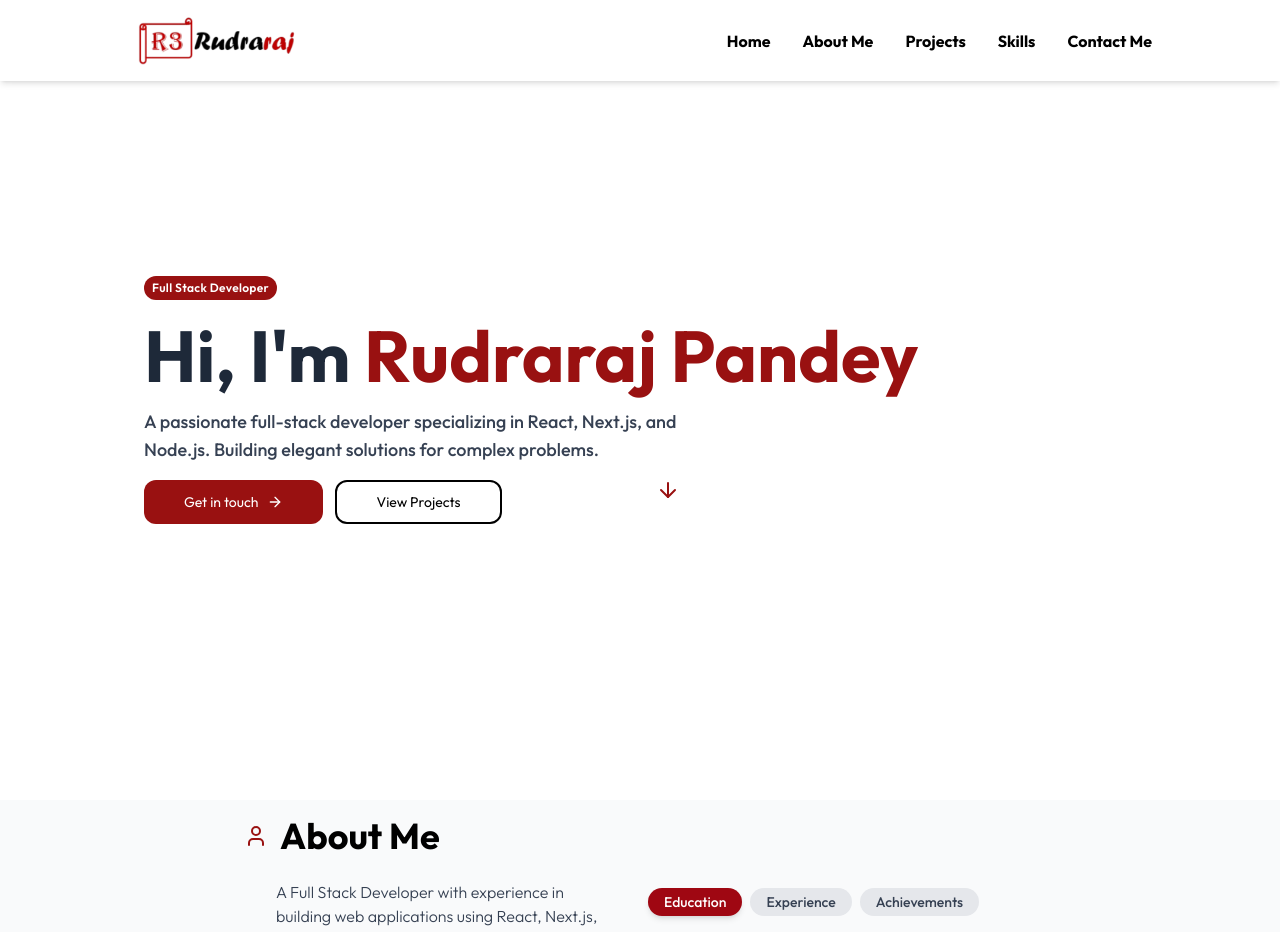
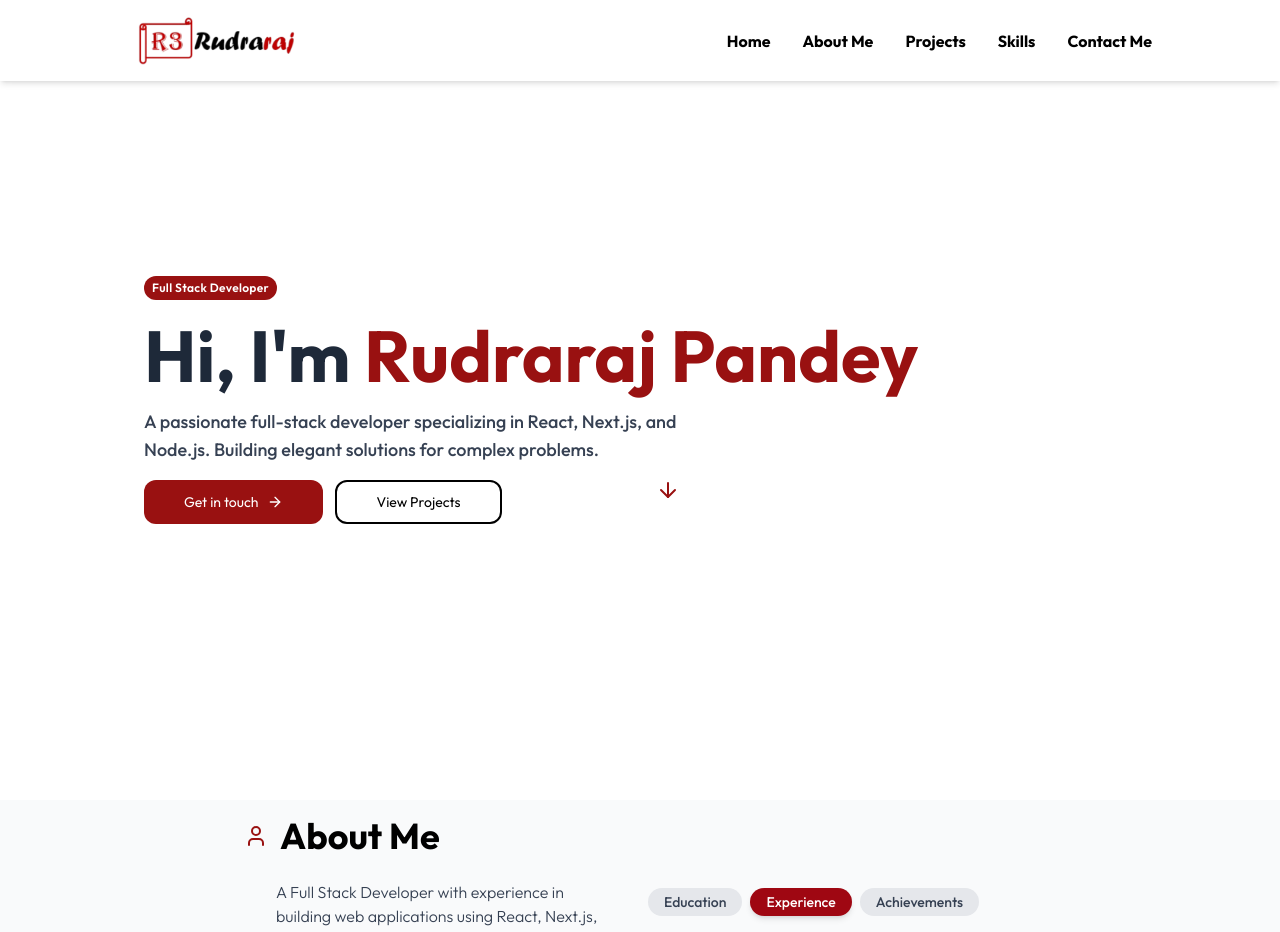
Before and after one commit to heelR3/rudraraj-pandey, a React (Vite) app: page / in a window 1280 px wide. Shown: the top 932 px of the page. Built offline with nearby package versions, Linux system fonts and the light colour scheme.

Commit message:
Update AboutMe.jsx

```diff
--- a/src/components/AboutMe.jsx
+++ b/src/components/AboutMe.jsx
@@ -3,7 +3,7 @@ import React, { useEffect, useState } from 'react'
 
 const AboutMe = () => {
 
-  const [activeTab, setActiveTab] = useState("Education")
+  const [activeTab, setActiveTab] = useState("Experience")
   const [activeAchievementTab, setActiveAchievementTab] = useState("LeetCode");
 
   const tabs = ['Education', 'Experience', 'Achievements']
```
